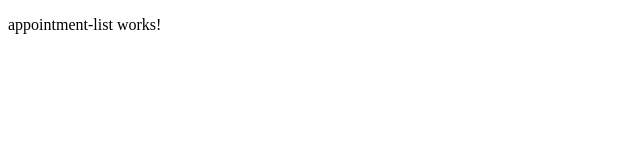
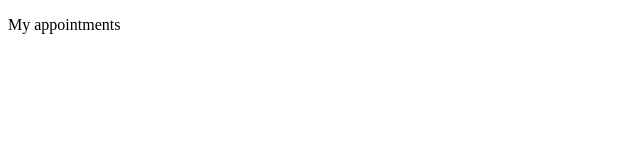
Before and after one commit to sidchopp/angular-appointment, an Angular app: page / in a window 1280 px wide. Shown: the top 160 px of the page, without its empty margins (0-640 px from the left). Built offline with nearby package versions, Linux system fonts and the light colour scheme.

Commit message:
commit after updating user email

```diff
--- a/src/app/appointment-list/appointment-list.component.html
+++ b/src/app/appointment-list/appointment-list.component.html
@@ -1 +1 @@
-<p>appointment-list works!</p>
+<p>My appointments</p>
```
